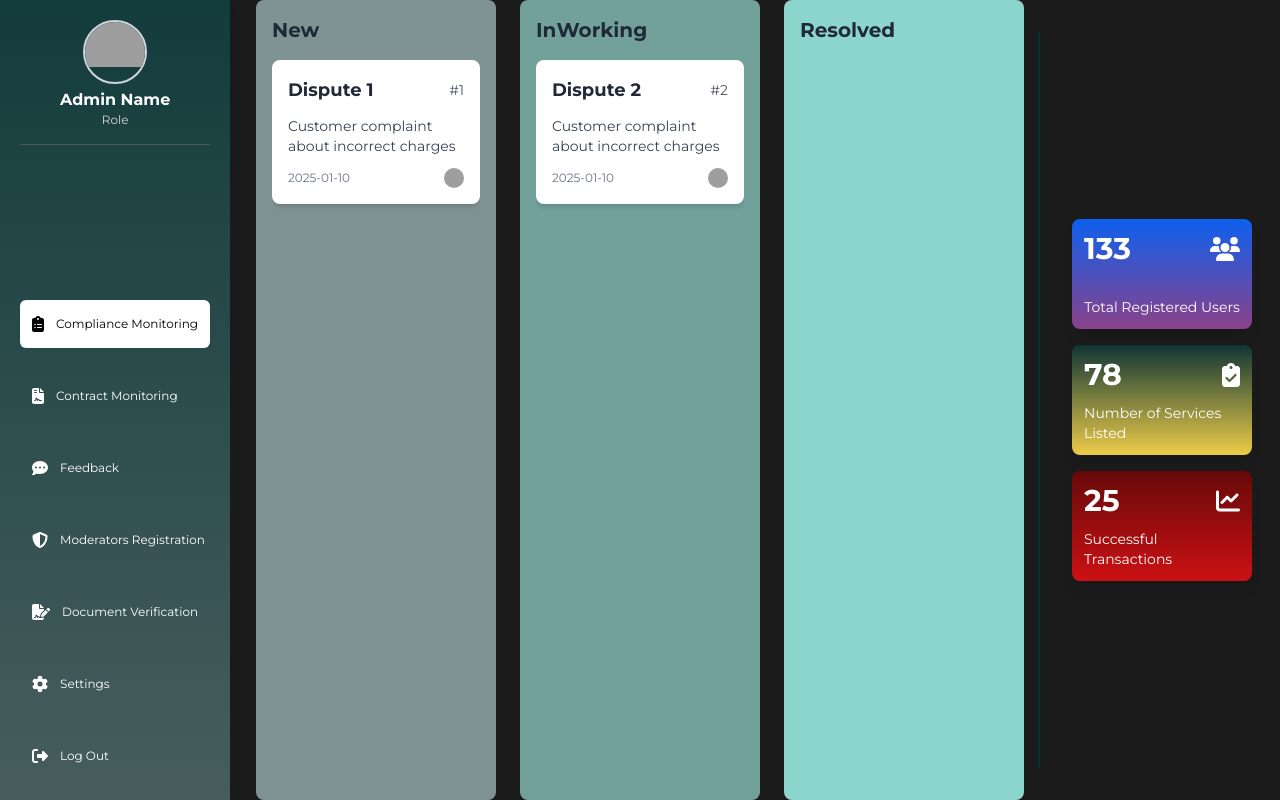
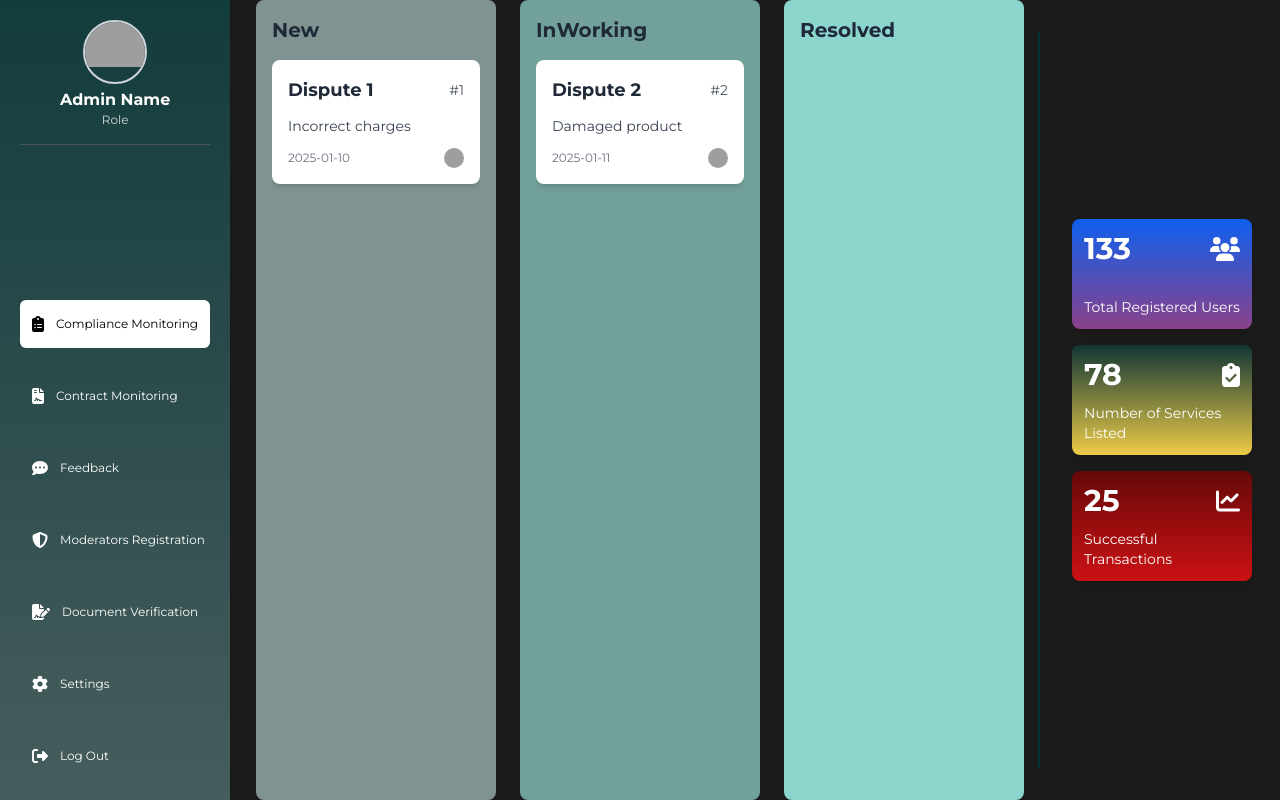
Before and after one commit to AIBay-FYP/Admin-Panel, a Next.js app: page /disputes in a window 1280 px wide. Built offline with nearby package versions, Linux system fonts and the light colour scheme; grey boxes are pictures that could not be loaded.

Commit message:
dispute pop up integrated

```diff
--- a/package.json
+++ b/package.json
@@ -22,7 +22,7 @@
     "mongoose": "^8.9.4",
     "next": "^15.0.4",
     "react": "^18.3.1",
-    "react-chartjs-2": "^5.2.0",
+    "react-chartjs-2": "^5.3.0",
     "react-circular-progressbar": "^2.1.0",
     "react-dom": "^18.3.1"
   },
--- a/src/app/disputes/page.js
+++ b/src/app/disputes/page.js
@@ -1,29 +1,19 @@
 import React, { useState } from 'react';
+import DisputePopup from '@/components/dispute';
 
 const initialTasks = {
   new: [
-    {
-      id: '1',
-      title: 'Dispute 1',
-      reason: 'Customer complaint about incorrect charges',
-      date: '2025-01-10',
-      reporter: { name: 'John Doe', avatar: '/assets/no-pfp.jpg' },
-    },
+    { id: '1', title: 'Dispute 1', reason: 'Incorrect charges', date: '2025-01-10', reporter: { name: 'John Doe', avatar: '/assets/no-pfp.jpg' } },
   ],
   inWorking: [
-    {
-      id: '2',
-      title: 'Dispute 2',
-      reason: 'Customer complaint about incorrect charges',
-      date: '2025-01-10',
-      reporter: { name: 'John Doe', avatar: '/assets/no-pfp.jpg' },
-    },
+    { id: '2', title: 'Dispute 2', reason: 'Damaged product', date: '2025-01-11', reporter: { name: 'Jane Smith', avatar: '/assets/no-pfp.jpg' } },
   ],
   resolved: [],
 };
 
 const DisputesBoard = () => {
   const [tasks, setTasks] = useState(initialTasks);
+  const [selectedDispute, setSelectedDispute] = useState(null);
 
   const handleDragStart = (e, task, sourceCategory) => {
     e.dataTransfer.setData('task', JSON.stringify({ task, sourceCategory }));
@@ -42,37 +32,26 @@ const DisputesBoard = () => {
     });
   };
 
-  const allowDrop = (e) => {
-    e.preventDefault();
-  };
+  const allowDrop = (e) => e.preventDefault();
 
   const renderTask = (task, category) => (
     <div
       key={task.id}
-  className="bg-white rounded-lg shadow-md p-4 mb-4 cursor-grab"
+      className="bg-white rounded-lg shadow-md p-4 mb-4 cursor-pointer"
       draggable
       onDragStart={(e) => handleDragStart(e, task, category)}
+      onClick={() => setSelectedDispute(task)}
     >
-  {/* First row: Title and ID */}
       <div className="flex justify-between items-center mb-3">
         <h4 className="text-lg font-semibold text-gray-800">{task.title}</h4>
         <h4 className="text-sm font-medium text-gray-600">#{task.id}</h4>
       </div>
-
-  {/* Second row: Reason */}
       <p className="text-sm text-gray-700 mb-3">{task.reason}</p>
-
-  {/* Third row: Date and Image */}
       <div className="flex justify-between items-center">
         <span className="text-xs text-gray-500">{task.date}</span>
-    <img
-      src='/assets/no-pfp.jpg'
-      alt="Reporter"
-      className="w-5 h-5 rounded-full"
-    />
+        <img src={task.reporter.avatar} alt="Reporter" className="w-5 h-5 rounded-full" />
       </div>
     </div>
-
   );
 
   const getCategoryColor = (category) => {
@@ -97,14 +76,13 @@ const DisputesBoard = () => {
           onDragOver={allowDrop}
           onDrop={(e) => handleDrop(e, category)}
         >
-          <h3 className="text-xl font-bold text-gray-800 mb-4 capitalize">
-            {category}
-          </h3>
+          <h3 className="text-xl font-bold text-gray-800 mb-4 capitalize">{category}</h3>
           <div className="flex-1 overflow-y-auto max-h-[400px] space-y-4">
             {categoryTasks.map((task) => renderTask(task, category))}
           </div>
         </div>
       ))}
+      {selectedDispute && <DisputePopup onClose={() => setSelectedDispute(null)} />}
     </div>
   );
 };
```
Also changed, not shown: 1 other file (tests, documents, lock files or other folders). Lines whose indentation alone changed are shown as unchanged.
